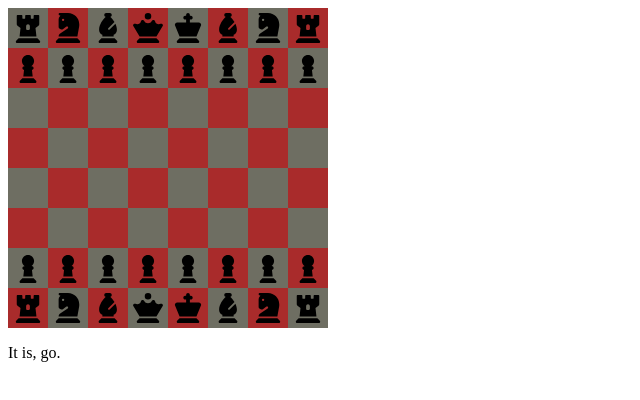
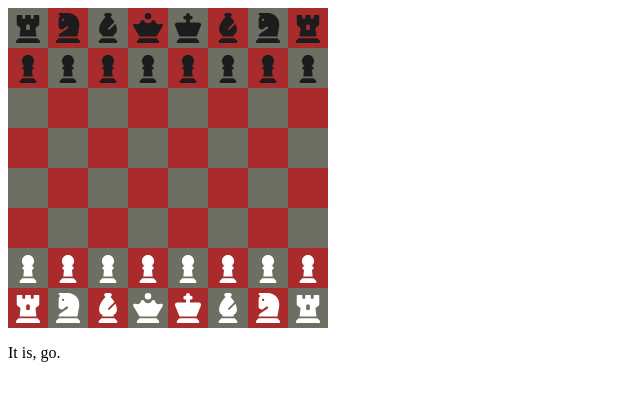
Before and after one commit to KausaChangs/js-chess, a plain HTML site: page index.html in a window 1280 px wide. Shown: the whole page, without its empty margins (0-640 px from the left). Drawn offline with Linux system fonts and the light colour scheme.

```diff
--- a/app.js
+++ b/app.js
@@ -86,6 +86,12 @@
     } else {
       square.classList.add(i % 2 === 0 ? "brown" : "beige");
     }
+    if (i <= 15) {
+      square.firstChild.firstChild.classList.add("black");
+    }
+    if (i >= 48) {
+      square.firstChild.firstChild.classList.add("white");
+    }
     gameBoard.append(square);
   });
 }
--- a/styles.css
+++ b/styles.css
@@ -19,3 +19,9 @@
 .brown {
   background-color: rgb(169, 43, 43);
 }
+.black {
+  fill: rgb(28, 28, 28);
+}
+.white {
+  fill: rgb(255, 255, 255);
+}
```
